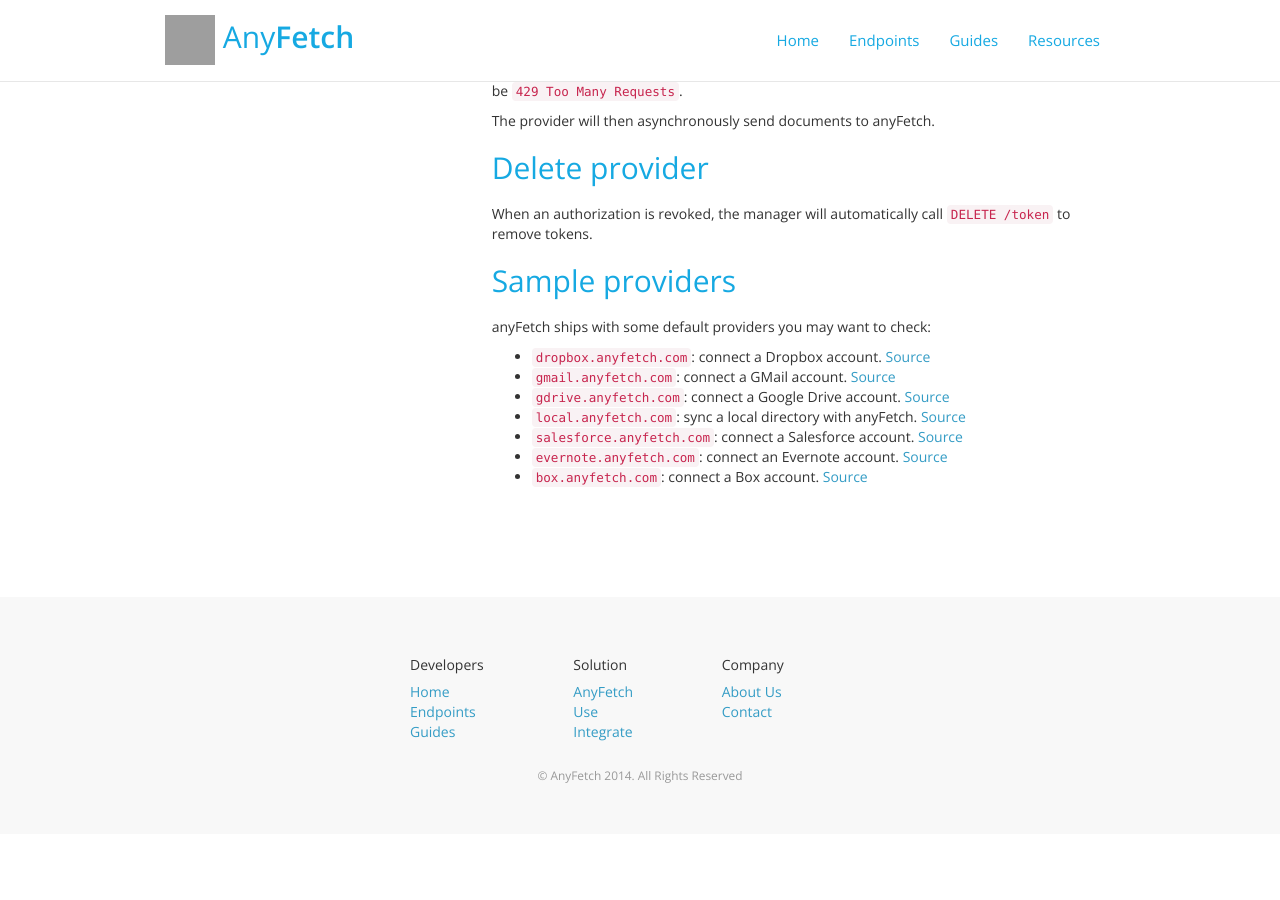
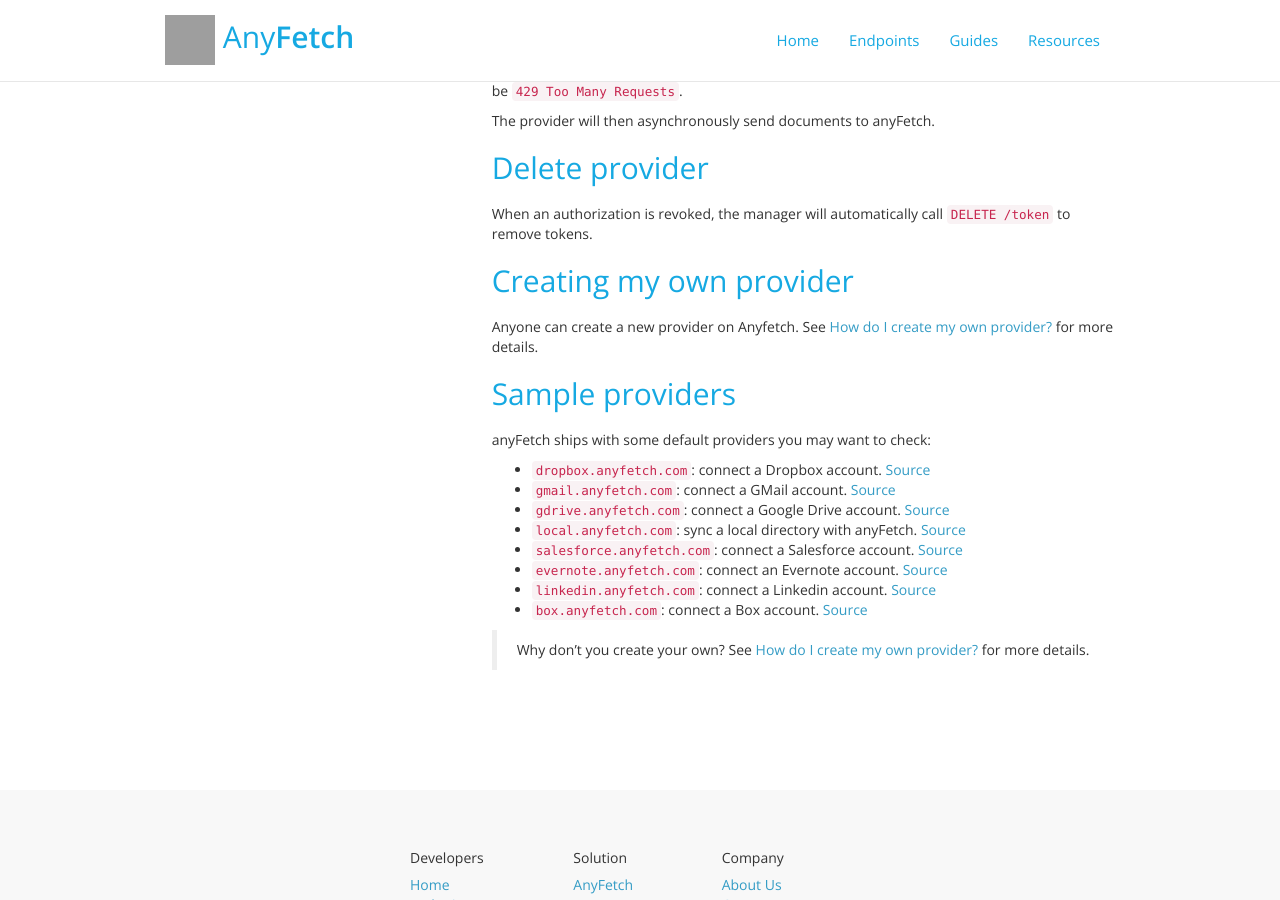
Before and after one commit to AnyFetch/developers.anyfetch.com, a Jekyll site: the page built from guides/using/provider.md, in a window 1280 px wide and 900 px high, scrolled down 1045 px. Built offline with Jekyll 4.4.1, drawn with Linux system fonts in a browser that asks for light colours; nearby versions of some CDN libraries; Markdown is read by kramdown in place of the engine named in the settings; before the commit the page ends 1879 px from its top, so only the background shows below that; grey boxes are pictures that could not be loaded.

Commit message:
Links from using providers to creating provider

```diff
--- a/guides/using/provider.md
+++ b/guides/using/provider.md
@@ -36,6 +36,9 @@
 ## Delete provider
 When an authorization is revoked, the manager will automatically call `DELETE /token` to remove tokens.
 
+## Creating my own provider
+Anyone can create a new provider on Anyfetch. See [How do I create my own provider?](/creating/provider.html) for more details.
+
 ## Sample providers
 anyFetch ships with some default providers you may want to check:
 
@@ -45,4 +48,7 @@
 * `local.anyfetch.com`: sync a local directory with anyFetch. [Source](https://github.com/AnyFetch/local-provider.anyfetch.com)
 * `salesforce.anyfetch.com`: connect a Salesforce account. [Source](https://github.com/AnyFetch/salesforce-provider.anyfetch.com)
 * `evernote.anyfetch.com`: connect an Evernote account. [Source](https://github.com/AnyFetch/evernote-provider.anyfetch.com)
+* `linkedin.anyfetch.com`: connect a Linkedin account. [Source](https://github.com/AnyFetch/linkedin-provider.anyfetch.com)
 * `box.anyfetch.com`: connect a Box account. [Source](https://github.com/AnyFetch/box-provider.anyfetch.com)
+
+> Why don't you create your own? See [How do I create my own provider?](/creating/provider.html) for more details.
```
